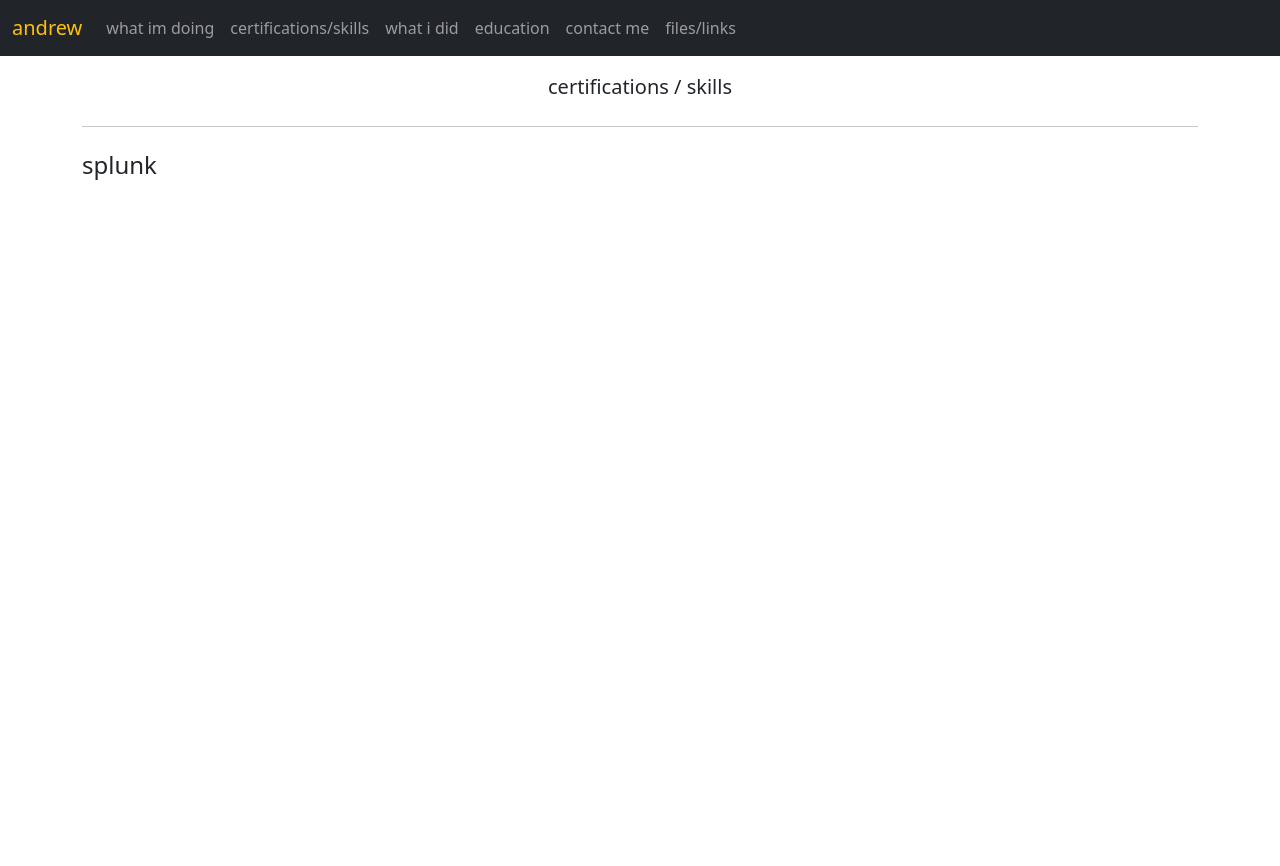
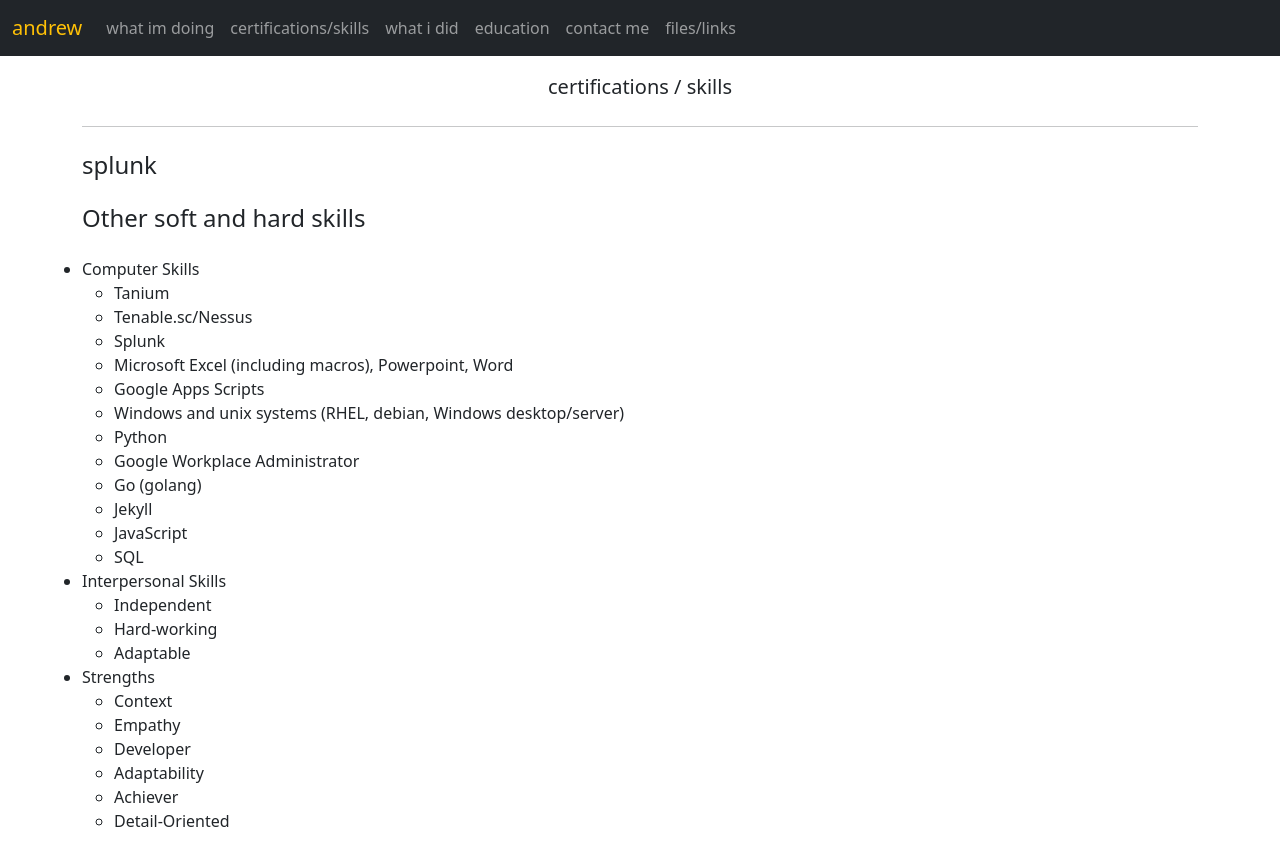
Before and after one commit to andrewp24/andrewp24.github.io, a Jekyll site: the page built from certs.html, in a window 1280 px wide. Shown: the top 866 px of the page. Built offline with Jekyll 4.4.1, drawn with Linux system fonts in a browser that asks for light colours; a script that is not in the unit is left out.

Commit message:
Update certs.html

```diff
--- a/certs.html
+++ b/certs.html
@@ -11,12 +11,55 @@
             <p></p>
             <div class="media">
                 <div class="media-body">
-                    <h4 class="mt-0 font-weight-bolder">splunk</h4>
-                    <p></p>
-                    <div data-iframe-width="150" data-iframe-height="270"
-                        data-share-badge-id="c2093702-2313-4474-92e3-e9458f997a26"
-                        data-share-badge-host="https://www.youracclaim.com"></div>
-                    <script type="text/javascript" async src="//cdn.youracclaim.com/assets/utilities/embed.js"></script>
+                    <div class="row">
+                        <h4 class="mt-0 font-weight-bolder">splunk</h4>
+                        <p></p>
+                        <div data-iframe-width="150" data-iframe-height="270"
+                            data-share-badge-id="c2093702-2313-4474-92e3-e9458f997a26"
+                            data-share-badge-host="https://www.youracclaim.com"></div>
+                        <script type="text/javascript" async
+                            src="//cdn.youracclaim.com/assets/utilities/embed.js"></script>
+                    </div>
+                    <div class="row">
+                        <h4 class="mt-0 font-weight-bolder">Other soft and hard skills</h4>
+                        <p></p>
+                        <ul>
+                            <li>Computer Skills
+                                <ul>
+                                    <li>Tanium</li>
+                                    <li>Tenable.sc/Nessus</li>
+                                    <li>Splunk</li>
+                                    <li>Microsoft Excel (including macros), Powerpoint, Word</li>
+                                    <li>Google Apps Scripts</li>
+                                    <li>Windows and unix systems (RHEL, debian, Windows desktop/server)</li>
+                                    <li>Python</li>
+                                    <li>Google Workplace Administrator</li>
+                                    <li>Go (golang)</li>
+                                    <li>Jekyll</li>
+                                    <li>JavaScript</li>
+                                    <li>SQL</li>
+                                </ul>
+                            </li>
+                            <li> Interpersonal Skills
+                                <ul>
+                                    <li>Independent</li>
+                                    <li>Hard-working</li>
+                                    <li>Adaptable</li>
+                                </ul>
+                            </li>
+                            <li> Strengths
+                                <ul>
+                                    <li>Context</li>
+                                    <li>Empathy</li>
+                                    <li>Developer</li>
+                                    <li>Adaptability</li>
+                                    <li>Achiever</li>
+                                    <li>Detail-Oriented</li>
+                                </ul>
+                            </li>
+                        </ul>
+                        <p></p>
+                    </div>
                 </div>
             </div>
         </div>
```
